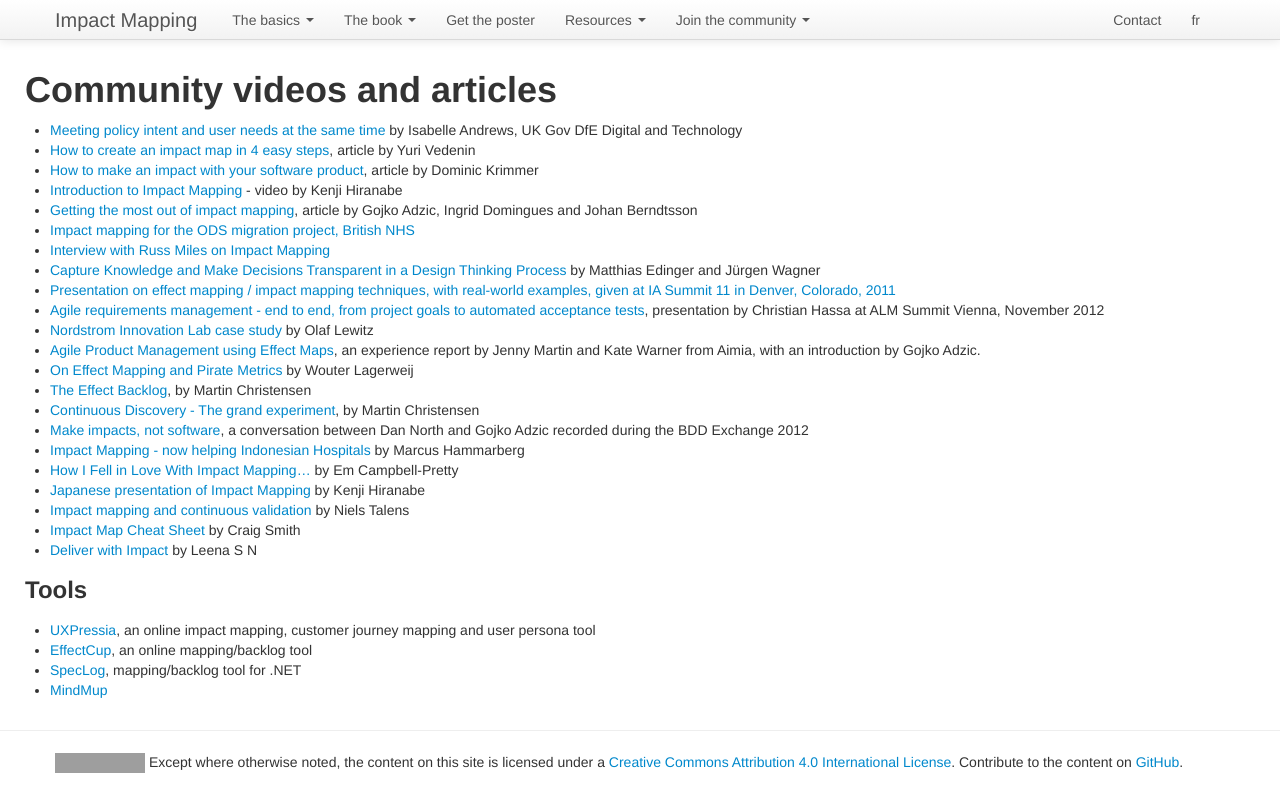
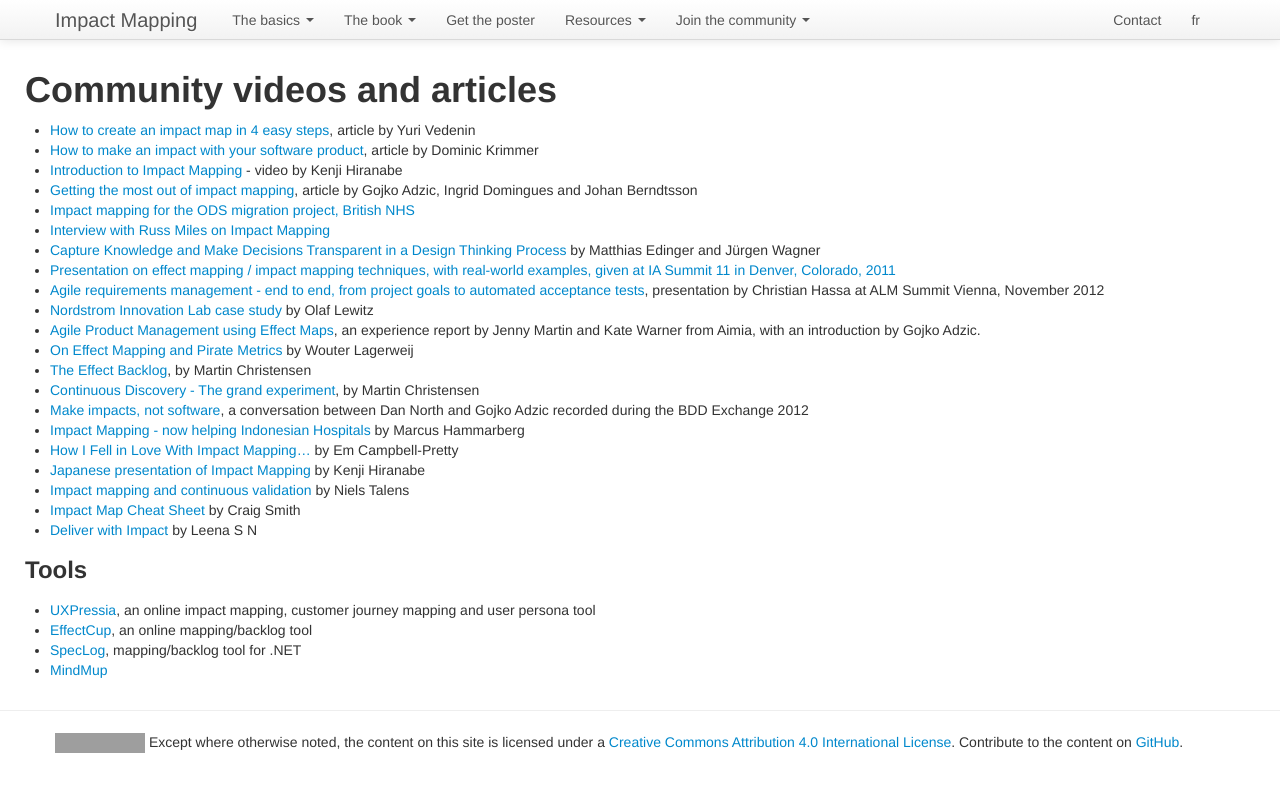
Before and after one commit to impactmapping/www.impactmapping.org, a Jekyll site: the page built from community.md, in a window 1280 px wide. Shown: the top 812 px of the page. Built offline with Jekyll 4.4.1, drawn with Linux system fonts in a browser that asks for light colours; grey boxes are pictures that could not be loaded.

Commit message:
Revert "update"
This reverts commit cef8dd8ac92e0bc116871d91c2c4cf1fb5c0c1f3.

```diff
--- a/community.md
+++ b/community.md
@@ -2,7 +2,6 @@
 layout: page
 title: Community videos and articles
 ---
-* [Meeting policy intent and user needs at the same time](https://dfedigital.blog.gov.uk/2021/06/17/policy-intent/) by Isabelle Andrews, UK Gov DfE Digital and Technology
 * [How to create an impact map in 4 easy steps](https://uxpressia.com/blog/build-impact-map-4-easy-steps), article by Yuri Vedenin
 * [How to make an impact with your software product](http://www.dkrimmer.de/2014/11/21/how-to-make-an-impact-with-your-software-product/), article by Dominic Krimmer
 * [Introduction to Impact Mapping](https://www.youtube.com/watch?v=RznIi2WkJb0) -  video by Kenji Hiranabe
```
Also changed, not shown: new-book/index.html (deleted, +0 -7 lines).
